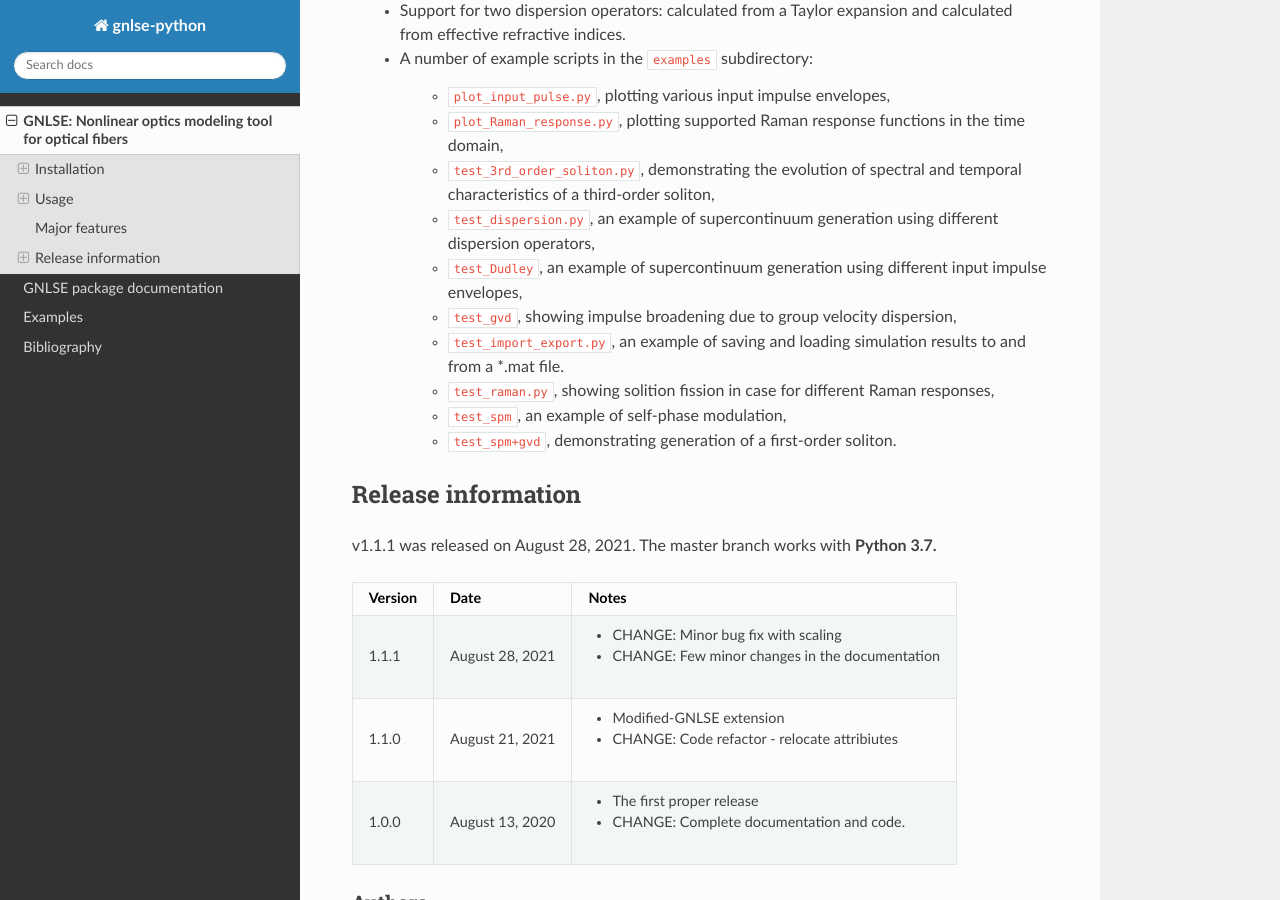
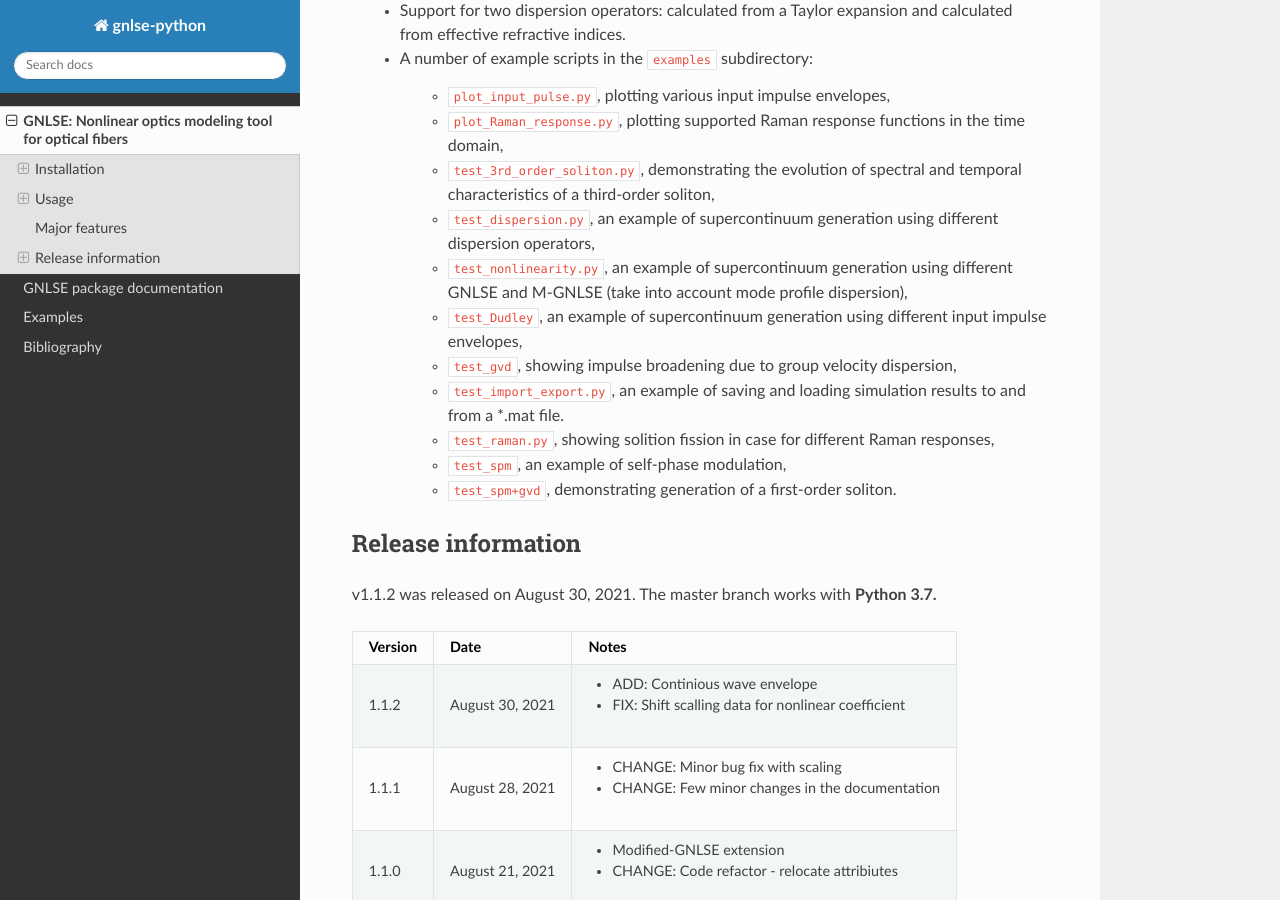
Before and after one commit to WUST-FOG/gnlse-python, a Sphinx documentation site: the page built from docs/gnlse_intro.rst, in a window 1280 px wide and 900 px high, scrolled down 2172 px. Built offline with Sphinx 7.4.7 and the Read the Docs theme 2.0.0, drawn with Linux system fonts in a browser that asks for light colours.

Commit message:
add nonlinearity page to documentation

```diff
--- a/docs/gnlse_intro.rst
+++ b/docs/gnlse_intro.rst
@@ -92,6 +92,9 @@
        and temporal characteristics of a third-order soliton,
      * ``test_dispersion.py``, an example of supercontinuum generation using
        different dispersion operators,
+     * ``test_nonlinearity.py``, an example of supercontinuum generation using
+       different GNLSE and M-GNLSE
+       (take into account mode profile dispersion),
      * ``test_Dudley``, an example of supercontinuum generation using
        different input impulse envelopes,
      * ``test_gvd``, showing impulse broadening due to group velocity
@@ -107,12 +110,14 @@
 Release information
 -------------------
 
-v1.1.1 was released on August 28, 2021. The master branch works with
+v1.1.2 was released on August 30, 2021. The master branch works with
 **Python 3.7.**
 
 =======  ===============  ====================================================
 Version  Date             Notes
 =======  ===============  ====================================================
+1.1.2    August 30, 2021  * ADD: Continious wave envelope
+                          * FIX: Shift scalling data for nonlinear coefficient
 1.1.1    August 28, 2021  * CHANGE: Minor bug fix with scaling
                           * CHANGE: Few minor changes in the documentation
 1.1.0    August 21, 2021  * Modified-GNLSE extension
```
Also changed, not shown: README.md (+4 -1 lines), docs/code_documentation.rst (+15 -0 lines), docs/dispersion.rst (+5 -2 lines), docs/nonlinearity.rst (added, +30 -0 lines).
